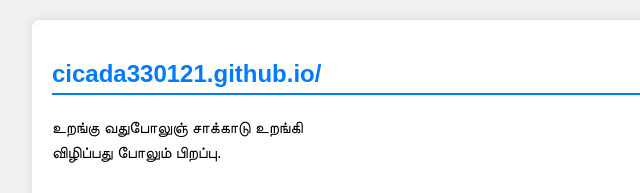
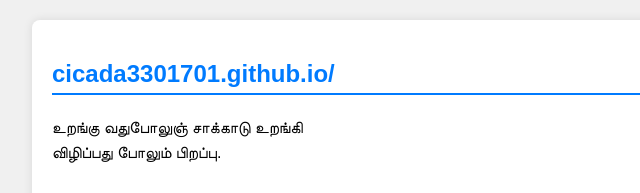
Before and after one commit to cicada3301031/600000000, a plain HTML site: page index.html in a window 1280 px wide. Shown: the top 193 px of the page, 188-828 px from the left. Drawn offline with Linux system fonts and the light colour scheme.

Commit message:
Update index.html

```diff
--- a/index.html
+++ b/index.html
@@ -40,7 +40,7 @@
 <body>
     <div class="container">
         <section class="section">
-            <h2>cicada330121.github.io/</h2>
+            <h2>cicada3301701.github.io/</h2>
             <p>உறங்கு வதுபோலுஞ் சாக்காடு உறங்கி<br>
 	                  விழிப்பது போலும் பிறப்பு.</p>
         </section>
```
